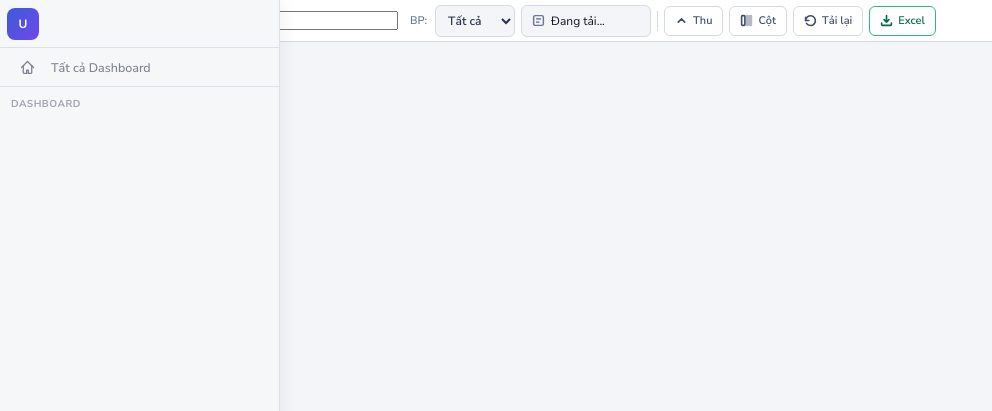
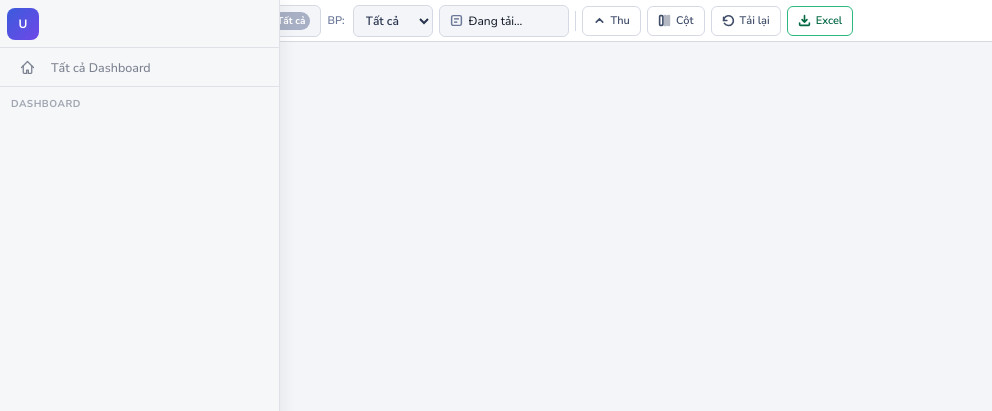
Before and after one commit to NgocLong2003/vag_web_bi, a Flask app: template templates/baocao_khachhang/baocao_kh.html in a window 1280 px wide. Shown: the top 411 px of the page, without its empty margins (0-992 px from the left). Run offline with Flask 3, Linux system fonts and the light colour scheme; the template is opened without the code that fills it, so the values that code supplies are empty.

Commit message:
sua slicer khach hang

```diff
--- a/templates/_kh_search.html
+++ b/templates/_kh_search.html
@@ -51,9 +51,6 @@
 .kh-picker-apply{height:28px;padding:0 14px;background:var(--emr,#0a7c50);color:#fff;border:none;border-radius:6px;font-size:12px;font-weight:700;cursor:pointer}
 .kh-picker-apply:hover{opacity:.9}
 .kh-picker-close-btn{height:28px;padding:0 12px;background:var(--g0);border:1px solid var(--g2);border-radius:6px;font-size:12px;font-weight:600;color:var(--g5);cursor:pointer}
-.kh-selected-chip{display:flex;align-items:center;gap:6px;height:26px;padding:0 8px 0 10px;background:var(--emr-lt,#eafaf4);border:1px solid var(--emr-md,#0a7c50);border-radius:13px;font-size:11px;font-weight:600;color:var(--emr,#0a7c50);white-space:nowrap}
-.kh-selected-chip .kh-chip-x{cursor:pointer;font-size:14px;opacity:.6}
-.kh-selected-chip .kh-chip-x:hover{opacity:1}
 @media(max-width:768px){
   .kh-picker-panel{width:100%!important;left:0!important;right:0!important;top:auto!important;bottom:0!important;border-radius:16px 16px 0 0;max-height:80vh}
   .kh-picker-list{max-height:55vh}.khi{height:40px}
@@ -88,7 +85,7 @@
 
 <!-- KH PICKER JS -->
 <script>
-var selectedKH=null; // compat: null=tất cả, {ma_kh,ten_kh}=1 KH
+var selectedKH=null; // compat: null=tất cả, {ma_kh,ten_kh}=1+ KH (ma_kh comma-separated nếu multi)
 var _khPickerOpen=false;
 var _khPending=new Set(); // set of ma_kh đang chọn trong picker
 
@@ -111,7 +108,9 @@ function updateKHPickerBadge(){
     if(selectedKH===null){
         b.textContent='Tất cả';b.className='kh-picker-badge all';l.textContent='KH';
     }else{
-        b.textContent='1';b.className='kh-picker-badge';l.textContent=selectedKH.ten_kh;
+        var count=selectedKH.ma_kh.split(',').length;
+        b.textContent=count;b.className='kh-picker-badge';
+        l.textContent=count===1?selectedKH.ten_kh:count+' KH';
     }
 }
 
@@ -165,9 +164,13 @@ function toggleKHPicker(){_khPickerOpen?closeKHPicker():openKHPicker()}
 
 function openKHPicker(){
     _khPickerOpen=true;
-    // Init pending from current selection
+    // Init pending from current selection — split comma-separated ma_kh
     _khPending=new Set();
-    if(selectedKH)_khPending.add(selectedKH.ma_kh);
+    if(selectedKH){
+        selectedKH.ma_kh.split(',').forEach(function(mk){
+            if(mk)_khPending.add(mk);
+        });
+    }
     var p=document.getElementById('kh-picker-panel');
     var tr=document.getElementById('kh-picker-trigger');
     if(typeof isLandscapePhone==='function'&&isLandscapePhone()){
@@ -201,41 +204,34 @@ function applyKHPicker(){
         // Tất cả hoặc không chọn → clear filter
         if(selectedKH!==null){
             selectedKH=null;
-            updateKHChipArea();updateKHPickerBadge();
+            updateKHPickerBadge();
             closeKHPicker();
             if(typeof onKHCleared==='function')onKHCleared();
         }else{
             closeKHPicker();
         }
     }else if(_khPending.size===1){
-        // Chọn đúng 1 KH → compat với selectedKH cũ
+        // Chọn đúng 1 KH
         var mk=[..._khPending][0];
         var info=khMap[mk];
         selectedKH={ma_kh:mk,ten_kh:info?info.ten_kh:mk};
-        updateKHChipArea();updateKHPickerBadge();
+        updateKHPickerBadge();
         closeKHPicker();
         if(typeof onKHSelected==='function')onKHSelected(mk,selectedKH.ten_kh);
     }else{
-        // Nhiều KH → dùng KH đầu tiên cho compat, nhưng hiện badge số lượng
-        // Giới hạn: API hiện chỉ nhận 1 ds_kh, nên join bằng comma
+        // Nhiều KH → join bằng comma
         var mks=[..._khPending];
         selectedKH={ma_kh:mks.join(','),ten_kh:mks.length+' KH'};
-        updateKHChipArea();updateKHPickerBadge();
+        updateKHPickerBadge();
         closeKHPicker();
         if(typeof onKHSelected==='function')onKHSelected(selectedKH.ma_kh,selectedKH.ten_kh);
     }
 }
 
-function updateKHChipArea(){
-    var area=document.getElementById('kh-chip-area');if(!area)return;
-    if(selectedKH===null){area.innerHTML='';return}
-    area.innerHTML='<span class="kh-selected-chip">'+esc(selectedKH.ten_kh)+' <span class="kh-chip-x" onclick="clearKH()">✕</span></span>';
-}
-
 function clearKH(){
     selectedKH=null;
     _khPending=new Set();
-    updateKHChipArea();updateKHPickerBadge();
+    updateKHPickerBadge();
     if(typeof onKHCleared==='function')onKHCleared();
 }
 
@@ -243,7 +239,7 @@ function clearKH(){
 function onKHInput(){}
 function selectKH(mk,name){
     selectedKH={ma_kh:mk,ten_kh:name};
-    updateKHChipArea();updateKHPickerBadge();
+    updateKHPickerBadge();
     if(typeof onKHSelected==='function')onKHSelected(mk,name);
 }
 
--- a/templates/baocao_khachhang/baocao_kh.html
+++ b/templates/baocao_khachhang/baocao_kh.html
@@ -45,8 +45,7 @@ thead th:nth-child(2){text-align:left}
   <span class="toolbar-title">{{ dashboard_name }}</span>
   <div class="v-div"></div>
   <div class="picker-wrap" id="picker-wrap"><button class="picker-trigger" id="picker-trigger" onclick="togglePicker()"><svg class="ico-search" viewBox="0 0 16 16" stroke-width="1.8"><circle cx="6.5" cy="6.5" r="4"/><line x1="10" y1="10" x2="14" y2="14"/></svg><span id="picker-label">NV</span><span class="picker-badge all" id="picker-badge">—</span></button></div>
-  <div class="kh-search-wrap" id="kh-wrap"><svg viewBox="0 0 16 16" stroke-width="1.8"><circle cx="6.5" cy="6.5" r="4"/><line x1="10" y1="10" x2="14" y2="14"/></svg><input type="text" id="kh-q" placeholder="Tìm KH..." oninput="onKHInput(this.value)" autocomplete="off"/><button class="kh-clear" id="kh-clear" onclick="clearKH()" style="display:none">✕</button><div class="kh-suggest" id="kh-suggest"></div></div>
-  <span id="kh-chip-area"></span>
+  <div class="kh-search-wrap" id="kh-wrap"><button class="kh-picker-trigger" id="kh-picker-trigger" onclick="toggleKHPicker()"><svg class="ico-kh" viewBox="0 0 16 16" stroke-width="1.8"><circle cx="6.5" cy="6.5" r="4"/><line x1="10" y1="10" x2="14" y2="14"/></svg><span id="kh-picker-label">KH</span><span class="kh-picker-badge all" id="kh-picker-badge">Tất cả</span></button></div>
   <span class="bp-label">BP:</span><select class="bp-select" id="bp-select" onchange="onBPChange(this.value)"><option value="">Tất cả</option></select>
   <div class="kbc-wrap">
     <div class="kbc-trigger" id="kbc-trigger" onclick="toggleKbcPicker()"><svg viewBox="0 0 16 16" stroke-width="1.8"><rect x="2" y="2" width="12" height="12" rx="2"/><line x1="5" y1="6" x2="11" y2="6"/><line x1="5" y1="10" x2="9" y2="10"/></svg><span class="kbc-lbl" id="kbc-lbl">Đang tải...</span></div>
@@ -606,7 +605,7 @@ function treeH(anc,isL,dep){if(dep===0)return'';let h='';for(let i=0;i<anc.lengt
 function buildRows(){
     const isF=selectedNV!==null;const rows=[];
     function getKH(nd){const s=new Set();COLS.forEach(c=>{if(colLoaded[c]&&nd._vals[c])Object.keys(nd._vals[c].kh).forEach(k=>s.add(k))});return[...s]}
-    function fKH(keys){return keys.filter(k=>{if(selectedKH&&k!==selectedKH.ma_kh)return false;return true})}
+    function fKH(keys){if(!selectedKH)return keys;var allowed=new Set(selectedKH.ma_kh.split(','));return keys.filter(k=>allowed.has(k))}
     function hasData(nd){
         if(!allowedNV.has(nd.ma_nvkd))return false;
         for(const c of COLS){if(!colLoaded[c])continue;const cv=nd._vals[c];if(cv&&cv.total!=null&&cv.total!==0)return true}
@@ -837,7 +836,7 @@ function openSheet(type){
     let title='',body='';
     if(type==='filter'){
         title='Bộ lọc';
-        body='<div class="sheet-section"><div class="sheet-section-label">Khách hàng</div><div class="sheet-row"><div class="kh-search-wrap" style="width:100%;height:40px"><svg viewBox="0 0 16 16" stroke-width="1.8"><circle cx="6.5" cy="6.5" r="4"/><line x1="10" y1="10" x2="14" y2="14"/></svg><input type="text" placeholder="Tìm KH..." oninput="onKHInput(this.value)" style="width:100%"/></div></div></div>'
+        body='<div class="sheet-section"><div class="sheet-section-label">Khách hàng</div><div class="sheet-row"><div class="sheet-btn" onclick="closeSheet();toggleKHPicker()">'+(selectedKH?esc(selectedKH.ten_kh):'Chọn khách hàng')+'</div></div></div>'
         +'<div class="sheet-section"><div class="sheet-section-label">Bộ phận</div><div class="sheet-row"><select class="bp-select" style="width:100%;height:40px;font-size:13px" onchange="onBPChange(this.value);document.getElementById(\'bp-select\').value=this.value" id="mob-bp-sel"></select></div></div>';
     }else if(type==='kbc'){
         closeSheet();openKbcPicker();return;
--- a/templates/baocao_sanpham/baocao_sanpham.html
+++ b/templates/baocao_sanpham/baocao_sanpham.html
@@ -73,7 +73,6 @@ tr.row-dong .nametxt{font-size:12px;font-weight:700;color:var(--g6)}
   <div class="v-div"></div>
   <div class="picker-wrap" id="picker-wrap"><button class="picker-trigger" id="picker-trigger" onclick="togglePicker()"><svg class="ico-search" viewBox="0 0 16 16" stroke-width="1.8"><circle cx="6.5" cy="6.5" r="4"/><line x1="10" y1="10" x2="14" y2="14"/></svg><span id="picker-label">NV</span><span class="picker-badge all" id="picker-badge">—</span></button></div>
   <div class="kh-search-wrap" id="kh-wrap"><button class="kh-picker-trigger" id="kh-picker-trigger" onclick="toggleKHPicker()"><svg class="ico-kh" viewBox="0 0 16 16" stroke-width="1.8"><circle cx="6.5" cy="6.5" r="4"/><line x1="10" y1="10" x2="14" y2="14"/></svg><span id="kh-picker-label">KH</span><span class="kh-picker-badge all" id="kh-picker-badge">—</span></button></div>
-  <span id="kh-chip-area"></span>
   <!-- SP Picker trigger — cùng class picker-trigger / picker-badge giống NV picker -->
   <div class="picker-wrap" id="sp-picker-wrap"><button class="picker-trigger" id="sp-picker-trigger" onclick="toggleSPPicker()"><svg class="ico-search" viewBox="0 0 16 16" stroke-width="1.8"><circle cx="6.5" cy="6.5" r="4"/><line x1="10" y1="10" x2="14" y2="14"/></svg><span id="sp-picker-label">Tất cả SP</span><span class="picker-badge all" id="sp-picker-badge">Tất cả</span></button></div>
   <span class="bp-label">BP:</span><select class="bp-select" id="bp-select" onchange="onBPChange(this.value)"><option value="">Tất cả</option></select>
```
